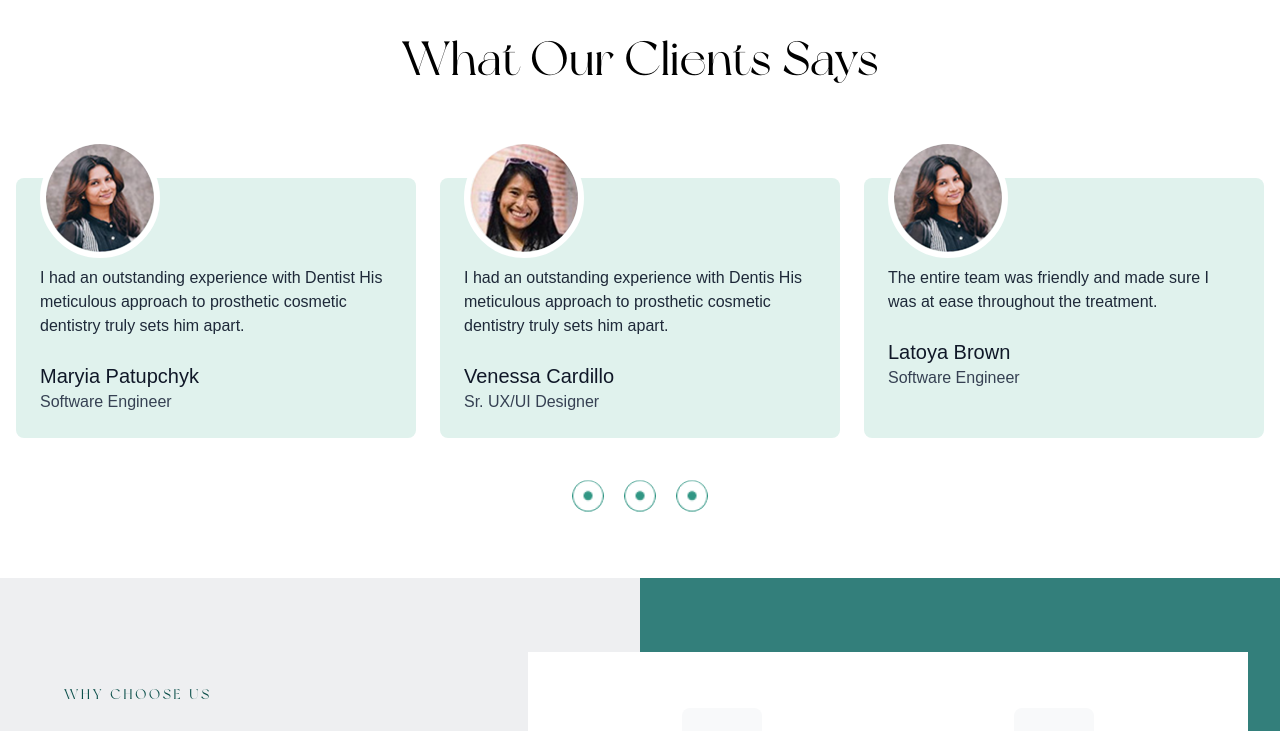
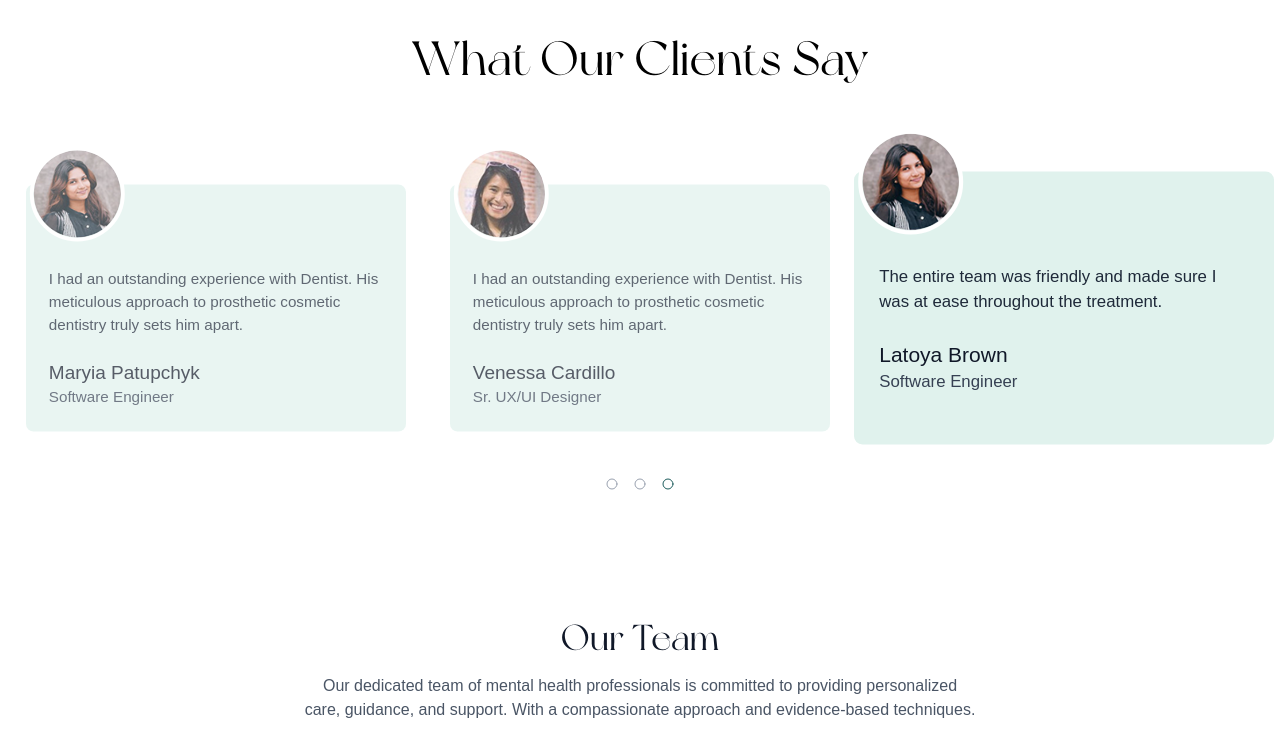
Before and after one commit to raoshahbazcoding/newdoc, a React (Vite) app: page / in a window 1280 px wide. Shown: the part 4020-4751 px from the top of the page. Built offline with nearby package versions, Linux system fonts and the light colour scheme; a web font is replaced by a local one.

Commit message:
Testimonial Sections Done

```diff
--- a/src/App.jsx
+++ b/src/App.jsx
@@ -10,7 +10,7 @@ import AboutUs from "./components/AboutUs"
 import ContactUs from "./components/ContactUs"
 import Footer from "./components/Footer"
 import ServicesSection from "./components/PartnerLogos"
-import WhyChooseUs from "./components/WhyChooseUs"
+// import WhyChooseUs from "./components/WhyChooseUs"
 
 function App() {
   return (
@@ -21,7 +21,7 @@ function App() {
       <Services />
       <ShareStory />
       <Testimonials />
-      <WhyChooseUs />
+      {/* <WhyChooseUs /> */}
       <OurTeam />
       <EmergencyRepairs />
       <ContactUs />
--- a/src/components/Services.jsx
+++ b/src/components/Services.jsx
@@ -46,7 +46,7 @@ export default function Services() {
   ];
 
   return (
-    <section className="py-16 md:py-24">
+    <section className="py-16 md:py-24 ">
       <div className="container mx-auto px-4">
         {/* Section Heading */}
         <div className="text-center mb-4">
--- a/src/components/Testimonials.jsx
+++ b/src/components/Testimonials.jsx
@@ -1,11 +1,12 @@
-import { useState } from "react"
-// all Images Stores Here
-const dot = "/tab.png"
-const cl1 = "/client_1.png"
-const cl2 = "/client_2.jpg.png"
+import { useState, useEffect } from "react";
+import { Circle } from "lucide-react"; // Lucide icon for navigation
+
+// All Images
+const cl1 = "/client_1.png";
+const cl2 = "/client_2.jpg.png";
 
 export default function ClientTestimonials() {
-  const [activeIndex, setActiveIndex] = useState(0)
+  const [activeIndex, setActiveIndex] = useState(0);
 
   const testimonials = [
     {
@@ -13,42 +14,55 @@ export default function ClientTestimonials() {
       name: "Maryia Patupchyk",
       role: "Software Engineer",
       testimonial:
-        "I had an outstanding experience with Dentist His meticulous approach to prosthetic cosmetic dentistry truly sets him apart.",
-      image: cl1 // Replace with your actual image path
+        "I had an outstanding experience with Dentist. His meticulous approach to prosthetic cosmetic dentistry truly sets him apart.",
+      image: cl1,
     },
     {
       id: 2,
       name: "Venessa Cardillo",
       role: "Sr. UX/UI Designer",
       testimonial:
-        "I had an outstanding experience with Dentis His meticulous approach to prosthetic cosmetic dentistry truly sets him apart.",
-      image: cl2, // Replace with your actual image path
+        "I had an outstanding experience with Dentist. His meticulous approach to prosthetic cosmetic dentistry truly sets him apart.",
+      image: cl2,
     },
     {
       id: 3,
       name: "Latoya Brown",
       role: "Software Engineer",
-      testimonial: "The entire team was friendly and made sure I was at ease throughout the treatment.",
-      image: cl1, // Replace with your actual image path
+      testimonial:
+        "The entire team was friendly and made sure I was at ease throughout the treatment.",
+      image: cl1,
     },
-  ]
+  ];
 
-  const handleDotClick = (index) => {
-    setActiveIndex(index)
-  }
+  // Auto-slide for mobile view
+  useEffect(() => {
+    const interval = setInterval(() => {
+      setActiveIndex((prevIndex) => (prevIndex + 1) % testimonials.length);
+    }, 3000); // Change every 3 seconds
+
+    return () => clearInterval(interval);
+  }, []);
 
   return (
-    <div className="w-full max-w-7xl mx-auto px-4 py-16">
-      <h2 className="text-4xl md:text-5xl  font-light text-center mb-12">What Our Clients Says</h2>
+    <div className="w-full max-w-7xl mx-auto px-4 py-16 flex flex-col items-center">
+      <h2 className="text-4xl md:text-5xl font-light text-center mb-12">
+        What Our Clients Say
+      </h2>
 
-      {/* Desktop layout - horizontal cards */}
-      <div className="hidden md:flex justify-between gap-6 mb-8">
-        {testimonials.map((testimonial) => (
-          <div key={testimonial.id} className="relative flex-1 bg-[#e0f2ed] rounded-lg p-6 pt-12 mt-12">
-            <div className="absolute -top-10 left-6">
-              <div className="w-30 h-30 rounded-full border-6 border-white overflow-hidden">
+      {/* Carousel - Display 3 Items at the Same Time */}
+      <div className="flex flex-col md:flex-row justify-center gap-6">
+        {testimonials.map((testimonial, index) => (
+          <div
+            key={testimonial.id}
+            className={`relative flex-1 bg-[#e0f2ed] rounded-lg p-6 pt-12 mt-12 transition-all duration-500 hover:shadow-2xl ${
+              activeIndex === index ? "opacity-100 scale-105" : "opacity-70 scale-95"
+            }`}
+          >
+            <div className="absolute -top-10 left-1">
+              <div className="w-25 h-25 rounded-full border-4 border-white overflow-hidden">
                 <img
-                  src={testimonial.image || "/placeholder.svg"}
+                  src={testimonial.image}
                   alt={testimonial.name}
                   className="w-full h-full object-cover"
                 />
@@ -61,49 +75,20 @@ export default function ClientTestimonials() {
         ))}
       </div>
 
-      {/* Mobile layout - vertical cards */}
-      <div className="md:hidden space-y-16 mt-6">
-        {testimonials.map((testimonial) => (
-          <div key={testimonial.id} className="relative flex flex-col bg-[#e0f2ed] rounded-lg p-6 pt-12 mt-12">
-            <div className="absolute -top-10 left-6">
-              <div className="w-20 h-20 rounded-full border-4 border-white overflow-hidden">
-                <img
-                  src={testimonial.image || "/placeholder.svg"}
-                  alt={testimonial.name}
-                  className="w-full h-full object-cover"
-                />
-              </div>
-            </div>
-            <p className="text-gray-800 mb-4">{testimonial.testimonial}</p>
-            <p className="text-lg font-medium text-gray-900">{testimonial.name}</p>
-            <p className="text-gray-700">{testimonial.role}</p>
-          </div>
-        ))}
-      </div>
-
-      {/* Navigation dots with profile images - visible on both mobile and desktop */}
-      <div className='hidden md:block'>
-      <div className="flex justify-center gap-4 mt-10 ">
-        {testimonials.map((testimonial, index) => (
+      {/* Navigation Dots (Only Visible on Desktop) */}
+      <div className="hidden md:flex justify-center gap-4 mt-10">
+        {testimonials.map((_, index) => (
           <button
             key={index}
-            onClick={() => handleDotClick(index)}
-            className={`relative p-0.5 rounded-full ${
-              activeIndex === index ? "" : ""
+            onClick={() => setActiveIndex(index)}
+            className={`transition-all duration-300 ${
+              activeIndex === index ? "text-[#1d5c5c]" : "text-gray-400"
             }`}
-            aria-label={`View testimonial from ${testimonial.name}`}
           >
-            <div className="w-8 h-8 rounded-full overflow-hidden">
-              <img
-                src={dot}
-                alt={testimonial.name}
-                className="w-full h-full object-cover"
-              />
-            </div>
+            <Circle size={12} />
           </button>
         ))}
       </div>
-      </div>
     </div>
-  )
+  );
 }
```
